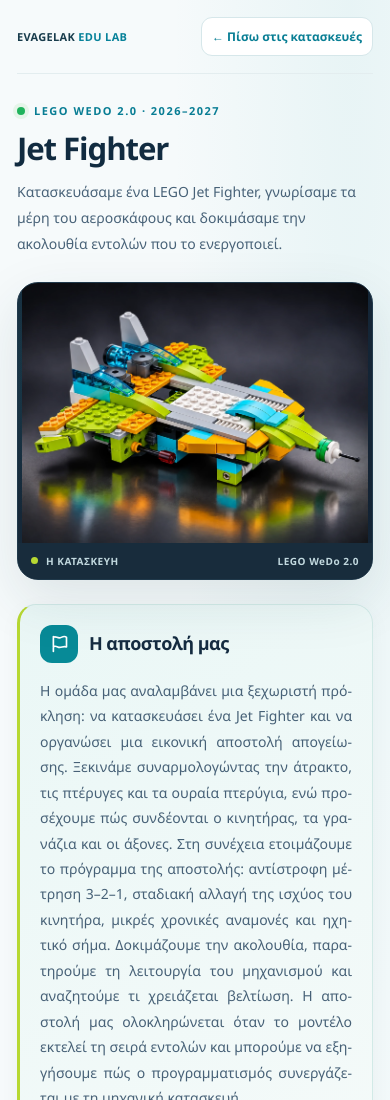
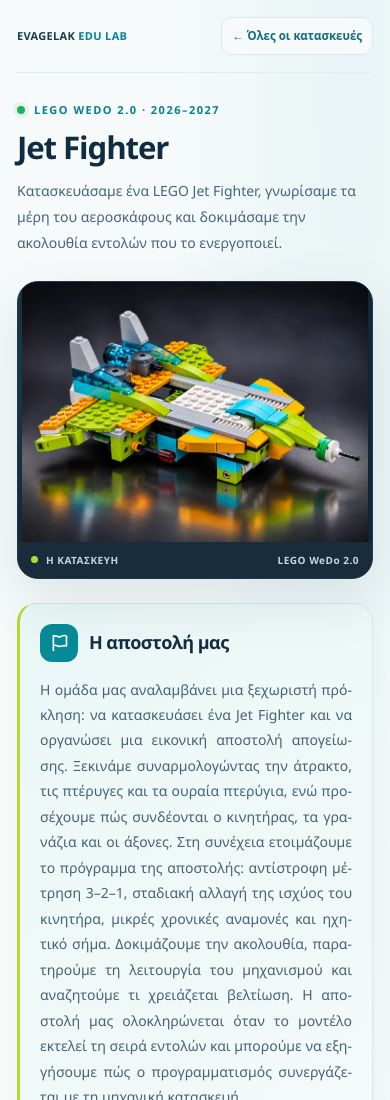
Before and after one commit to dimotiko1981/evagelakedulab, a plain HTML site: page workshops/2026-2027/02-jet-fighter/index.html in a window 390 px wide. Shown: the top 1100 px of the page. Drawn offline with Linux system fonts and the light colour scheme.

Commit message:
Add files via upload

```diff
--- /dev/null
+++ b/assets/css/back-navigation.css
@@ -0,0 +1,61 @@
+/* EVAGELAK EDU LAB — common back navigation for projects and quizzes.
+   Same appearance, stable internal links, no icons or dependencies. */
+.ws-topbar a.ws-back,
+.quiz-head a.back,
+.top a.pill,
+.lesson-page a.ws-back {
+  display: inline-flex !important;
+  align-items: center;
+  justify-content: center;
+  min-height: 40px;
+  max-width: 100%;
+  margin-left: auto;
+  padding: 8px 13px;
+  border: 1px solid #dce9ec !important;
+  border-radius: 11px !important;
+  background: #f6fafb !important;
+  color: #126b80 !important;
+  font: 800 12.5px/1.3 'Nunito Sans', system-ui, sans-serif !important;
+  letter-spacing: 0;
+  text-decoration: none !important;
+  white-space: nowrap;
+  box-shadow: none !important;
+  transform: none !important;
+  transition: background-color .18s ease, color .18s ease, border-color .18s ease;
+}
+.ws-topbar a.ws-back:hover,
+.quiz-head a.back:hover,
+.top a.pill:hover,
+.lesson-page a.ws-back:hover {
+  background: #eaf5f7 !important;
+  border-color: #b8d7de !important;
+  color: #075c72 !important;
+  box-shadow: none !important;
+  transform: none !important;
+}
+.ws-topbar a.ws-back:focus-visible,
+.quiz-head a.back:focus-visible,
+.top a.pill:focus-visible,
+.lesson-page a.ws-back:focus-visible {
+  outline: 3px solid #3daec1;
+  outline-offset: 3px;
+}
+.ws-topbar, .quiz-head, .top > .wrap {
+  flex-wrap: wrap;
+}
+@media (max-width: 480px) {
+  .ws-topbar a.ws-back,
+  .quiz-head a.back,
+  .top a.pill,
+  .lesson-page a.ws-back {
+    min-height: 38px;
+    padding: 7px 10px;
+    font-size: 11.5px !important;
+  }
+}
+@media (prefers-reduced-motion: reduce) {
+  .ws-topbar a.ws-back,
+  .quiz-head a.back,
+  .top a.pill,
+  .lesson-page a.ws-back { transition: none; }
+}
--- a/workshops/2026-2027/02-jet-fighter/index.html
+++ b/workshops/2026-2027/02-jet-fighter/index.html
@@ -48,10 +48,11 @@ body[data-equipment~="wedo2"] .ws-program-label i {
 }
 
 </style>
+<link rel="stylesheet" href="../../../assets/css/back-navigation.css?v=1">
 </head>
 <body data-equipment="wedo2">
 <div class="ws-wrap">
-<header class="ws-topbar"><div class="ws-brand">EVAGELAK <b>EDU LAB</b></div><a class="ws-back" href="../../../index.html#workshops">← Πίσω στις κατασκευές</a></header>
+<header class="ws-topbar"><div class="ws-brand">EVAGELAK <b>EDU LAB</b></div><a class="ws-back" href="../../../index.html#workshops">← Όλες οι κατασκευές</a></header>
 <main class="ws-page">
 <div class="ws-heading"><div class="ws-kicker">LEGO WeDo 2.0 · 2026–2027</div><h1>Jet Fighter</h1><p class="ws-intro">Κατασκευάσαμε ένα LEGO Jet Fighter, γνωρίσαμε τα μέρη του αεροσκάφους και δοκιμάσαμε την ακολουθία εντολών που το ενεργοποιεί.</p></div>
 <figure class="ws-stage"><img class="ws-photo" src="cover.webp" alt="Κατασκευή LEGO WeDo 2.0 Jet Fighter με πράσινα, γαλάζια, πορτοκαλί και γκρι κομμάτια" loading="eager"><figcaption><span>Η ΚΑΤΑΣΚΕΥΗ</span><span>LEGO WeDo 2.0</span></figcaption></figure>
```
Also changed, not shown: workshops/2026-2027/01-rally-drift-car/index.html (+2 -1 lines), workshops/2026-2027/03-robotic-scorpion/index.html (+2 -1 lines), workshops/2026-2027/04-robotic-basket/index.html (+2 -1 lines), workshops/2026-2027/04-robotic-basket/quiz.html (+2 -1 lines), workshops/2026-2027/05-frisbee-target-challenge/index.html (+2 -1 lines), workshops/2026-2027/05-frisbee-target-challenge/quiz.html (+2 -1 lines), workshops/2026-2027/06-robotic-octopus/index.html (+2 -1 lines), workshops/2026-2027/06-robotic-octopus/quiz.html (+2 -1 lines), workshops/2026-2027/07-robotic-t-rex/index.html (+2 -1 lines), workshops/2026-2027/07-robotic-t-rex/quiz.html (+2 -1 lines), workshops/2026-2027/_TEMPLATE/index.html (+2 -1 lines).
